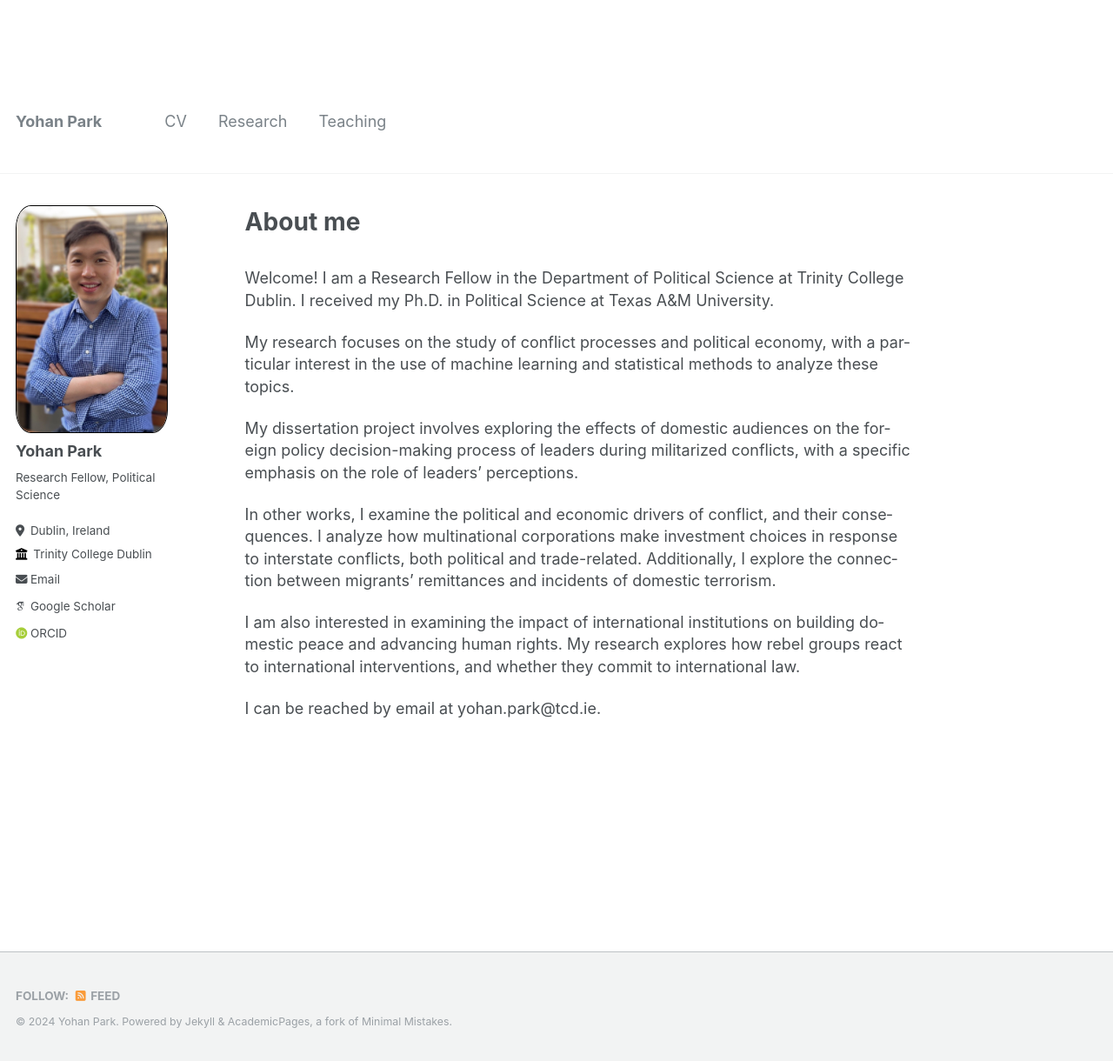
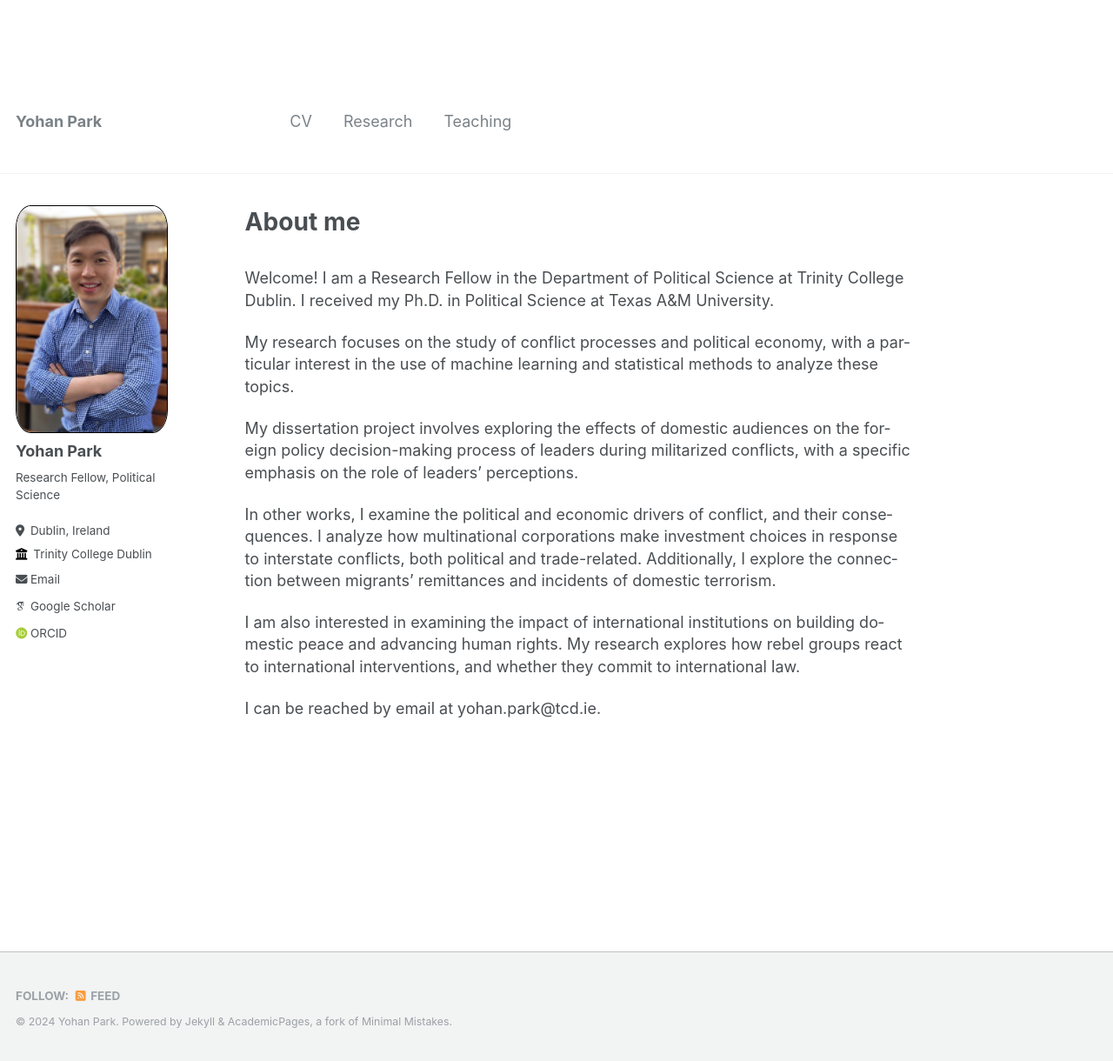
Before and after one commit to yohanpark23/yohanpark23.github.io, a Jekyll site: the page built from _pages/about.md, in a window 1280 px wide and 1220 px high. Shown: the whole window at 87% size. Built offline with Jekyll 4.4.1, drawn with Linux system fonts in a browser that asks for light colours; some web fonts are replaced.

Commit message:
Update _masthead.scss
adjust padding-right

```diff
--- a/_sass/_masthead.scss
+++ b/_sass/_masthead.scss
@@ -3,7 +3,7 @@
    ========================================================================== */
 
 .masthead {
-  position: sticky; //fixed
+  position: sticky; //fixed or relative
   background: white;
   border-bottom: 1px solid $border-color;
   height: $masthead-height;
@@ -52,7 +52,7 @@
   white-space: nowrap;
 
   &--lg {
-    padding-right: 2em;
+    padding-right: 10em;
     font-weight: 700;
   }
 }
```
